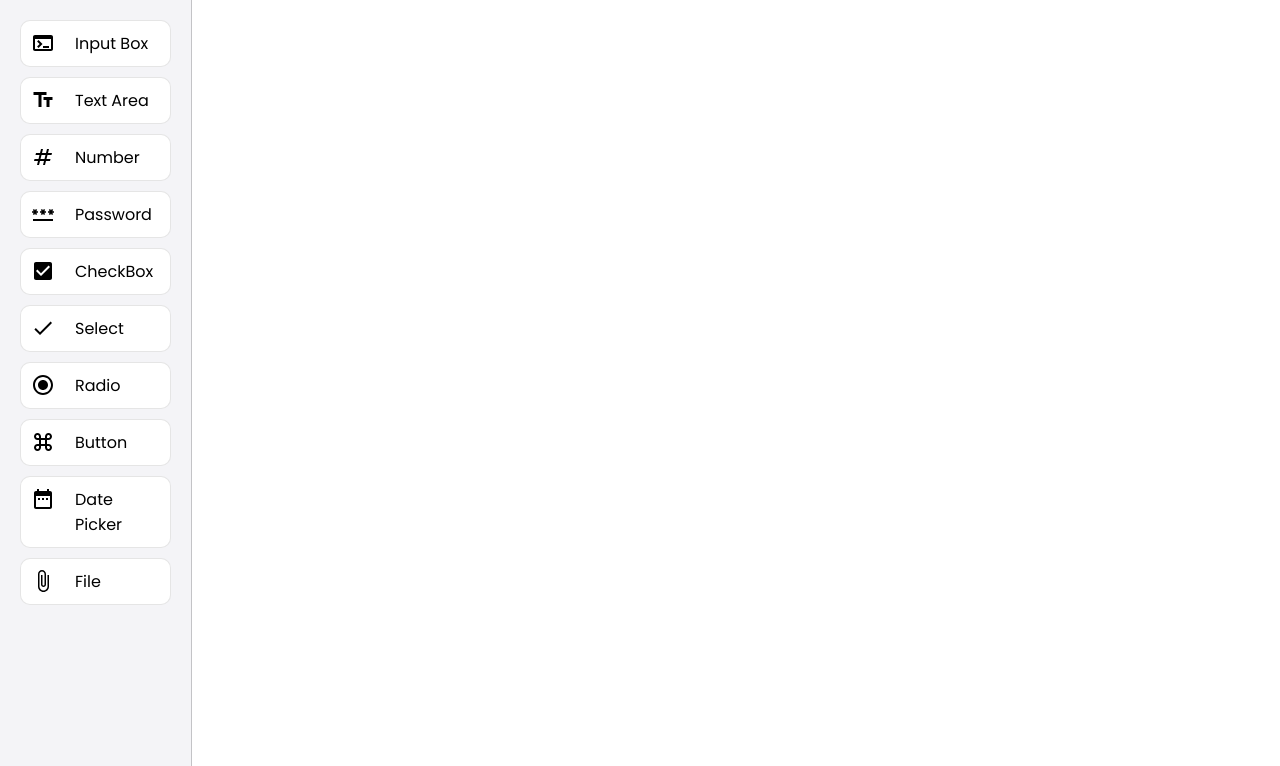
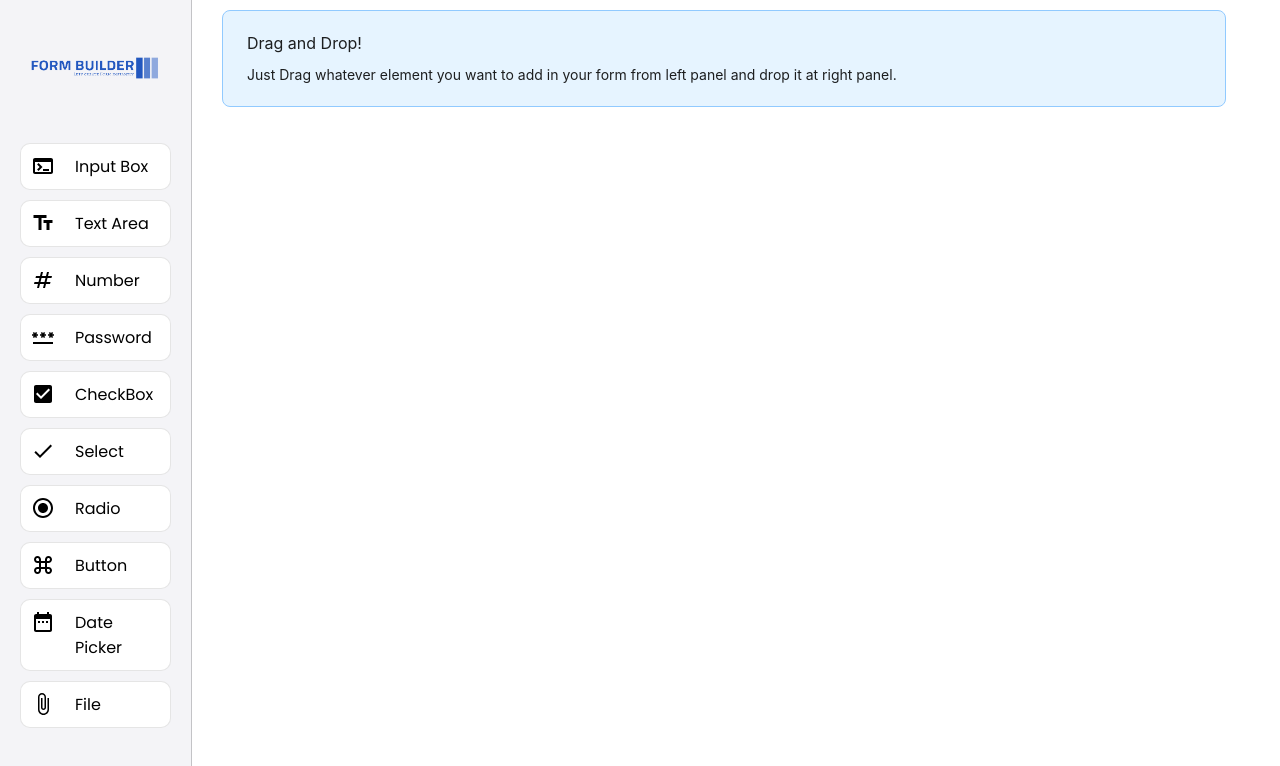
Before and after one commit to tushar-rupani/Form-Builder, a React (Create React App) app: page / in a window 1280 px wide. Shown: the top 766 px of the page. Built offline with nearby package versions, Linux system fonts and the light colour scheme.

Commit message:
Added Modal form while dragging

```diff
--- a/package.json
+++ b/package.json
@@ -14,6 +14,7 @@
     "@types/node": "^16.18.31",
     "@types/react": "^18.2.6",
     "@types/react-dom": "^18.2.4",
+    "antd": "^5.5.0",
     "react": "^18.2.0",
     "react-beautiful-dnd": "^13.1.1",
     "react-dnd": "^16.0.1",
--- a/src/pages/Main/ElementCard.tsx
+++ b/src/pages/Main/ElementCard.tsx
@@ -4,18 +4,21 @@ import { useDrag } from "react-dnd";
 export const ElementCard = ({
   text,
   icon,
+  index
 }: {
   text: string;
   icon: JSX.Element;
+  index: number
 }) => {
   const [{ isDragging }, drag] = useDrag(() => ({
     type: "div",
+    item: {text, index},
     collect: (monitor) => ({
       isDragging: !!monitor.isDragging(),
     }),
   }));
   return (
-    <div className="input__element" ref={drag}>
+    <div className={`input__element ${isDragging ? "dragging" : ""}`} ref={drag} >
       {icon}
       {text}
     </div>
--- a/src/pages/Main/Main.tsx
+++ b/src/pages/Main/Main.tsx
@@ -1,22 +1,75 @@
-import React from "react";
+import React, { ChangeEvent, useState } from "react";
 import "./style.css";
 import { dataForElements, iconObjectInitial } from "../../utils/_const";
+import { useDrop } from "react-dnd";
+import { InitialObjectForInput } from "../../utils/_const";
+import { ElementCard } from "./ElementCard";
+import { Modal, Input, Alert } from "antd";
+import logo from "../../assets/images/form-builder-logo.png";
+export const Main = () => {
+  const [currentElement, setCurrentElement] = useState(InitialObjectForInput);
+  const [isModalOpen, setIsModalOpen] = useState(false);
+  // eslint-disable-next-line
+  const [{ isOver }, drop] = useDrop(() => ({
+    accept: "div",
+    drop: (item: any) => {
+      showModal();
+      setCurrentElement((prev) => ({ ...prev, element: item.text }));
+    },
+    collect: (monitor) => ({
+      isOver: !!monitor.isOver(),
+    }),
+  }));
+  const showModal = () => {
+    setIsModalOpen(true);
+  };
 
-import { ElementCard } from "./ElementCard";
-export const Main = () => {
+  const handleOk = () => {
+    alert("Ok pressed!");
+    setIsModalOpen(false);
+  };
 
+  const handleCancel = () => {
+    setIsModalOpen(false);
+  };
+  const handleChange = (e: ChangeEvent<HTMLInputElement>) => {
+    setCurrentElement((prev) => ({ ...prev, [e.target.name]: e.target.value }));
+  };
   return (
     <div className="main-context">
       <div className="draggable-part">
+        <img src={logo} alt="logo" width="100%" height="15%" />
         {dataForElements.map((data, index) => (
           <div key={index}>
-            <ElementCard text={data.text} icon={iconObjectInitial[data.icon]} />
+            <ElementCard
+              text={data.text}
+              icon={iconObjectInitial[data.icon]}
+              index={index}
+            />
           </div>
         ))}
       </div>
-      <div className="droppable-part">
+      <div className="droppable-part" ref={drop}>
+        <Alert
+          message="Drag and Drop!"
+          description="Just Drag whatever element you want to add in your form from left panel and drop it at right panel."
+          type="info"
+        />
+      </div>
 
-      </div>
+      <Modal
+        title={`Let's Create - ${currentElement.element} Field!`}
+        open={isModalOpen}
+        onOk={handleOk}
+        onCancel={handleCancel}
+      >
+        <Input
+          placeholder="Enter Label"
+          name="label"
+          onChange={handleChange}
+          value={currentElement.label}
+        />
+      </Modal>
     </div>
   );
 };
--- a/src/pages/Main/style.css
+++ b/src/pages/Main/style.css
@@ -1,21 +1,20 @@
-.main-context{
+.main-context {
   display: grid;
-    grid-template-columns: 15% 85%;
+  grid-template-columns: 15% 80%;
   gap: 20px;
 }
 
-.draggable-part{
-    background-color: #F4F4F7;
+.draggable-part {
+  background-color: #f4f4f7;
   padding: 10px;
-    height: 100vh;
+  height: 97vh;
   border-right: 1px solid rgb(0, 0, 0, 0.2);
 }
-.droppable-part{
+.droppable-part {
   padding: 10px;
-    height: 100vh;
 }
 
-.input__element{
+.input__element {
   display: flex;
   gap: 20px;
   background-color: #fff;
@@ -26,3 +25,11 @@
   user-select: none;
   margin: 10px;
 }
+
+.dragging {
+  box-shadow: rgba(100, 100, 111, 0.2) 0px 7px 29px 0px;
+}
+
+.indicator {
+  background-color: rgb(92, 107, 192);
+}
--- a/src/utils/_const.tsx
+++ b/src/utils/_const.tsx
@@ -21,6 +21,19 @@ export const dataForElements = [
   { icon: "file", text: "File" },
 ];
 
+export const indexForElement = {
+  0: "Input Box",
+  1: "Text Area",
+  2: "Number",
+  3: "Password",
+  4: "Checkbox",
+  5: "Select",
+  6: "Radio",
+  7: "Button",
+  8: "Date Picker",
+  9: "File"
+}
+
 export const iconObjectInitial: { [key: string]: JSX.Element } = {
   terminal: <TerminalIcon />,
   textarea: <TextFieldsIcon />,
@@ -34,33 +47,11 @@ export const iconObjectInitial: { [key: string]: JSX.Element } = {
   file: <AttachFileIcon />,
 };
 
-/*
-
-interface DataItem {
-  icon: string;
-  text: string;
+export const InitialObjectForInput : {[key:string] : string} = {
+  label: "",
+  placeholder: "",
+  type: "",
+  description: "",
+  key: "",
+  element: ""
 }
-
-const data: DataItem[] = [
-  { icon: 'terminal', text: 'Input Box' },
-  { icon: 'folder', text: 'File Explorer' },
-  { icon: 'settings', text: 'Settings' }
-];
-
-const icons: { [key: string]: JSX.Element } = {
-  terminal: <TerminalIcon />,
-  folder: <FolderIcon />,
-  settings: <SettingsIcon />
-};
-
-return (
-  <div>
-    {data.map((item: DataItem) => (
-      <div className="input__element">
-        {icons[item.icon]}
-        {item.text}
-      </div>
-    ))}
-  </div>
-);
-*/
```
Also changed, not shown: src/assets/images/form-builder-logo.png (added), 1 other file (tests, documents, lock files or other folders). Lines whose indentation alone changed are shown as unchanged.
